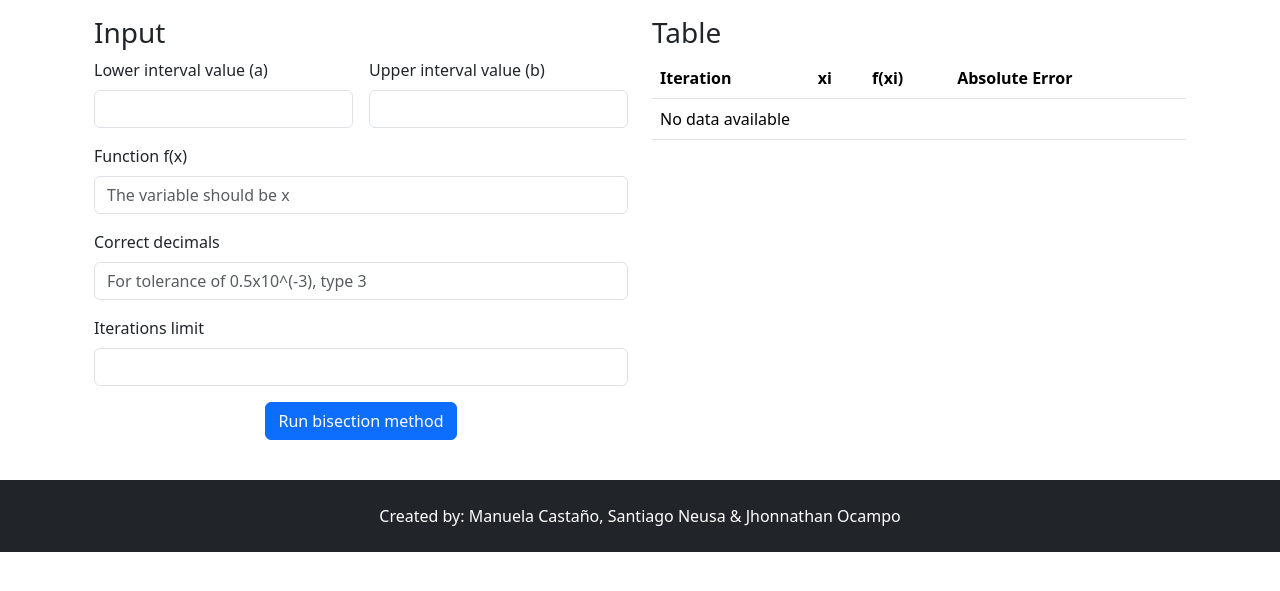
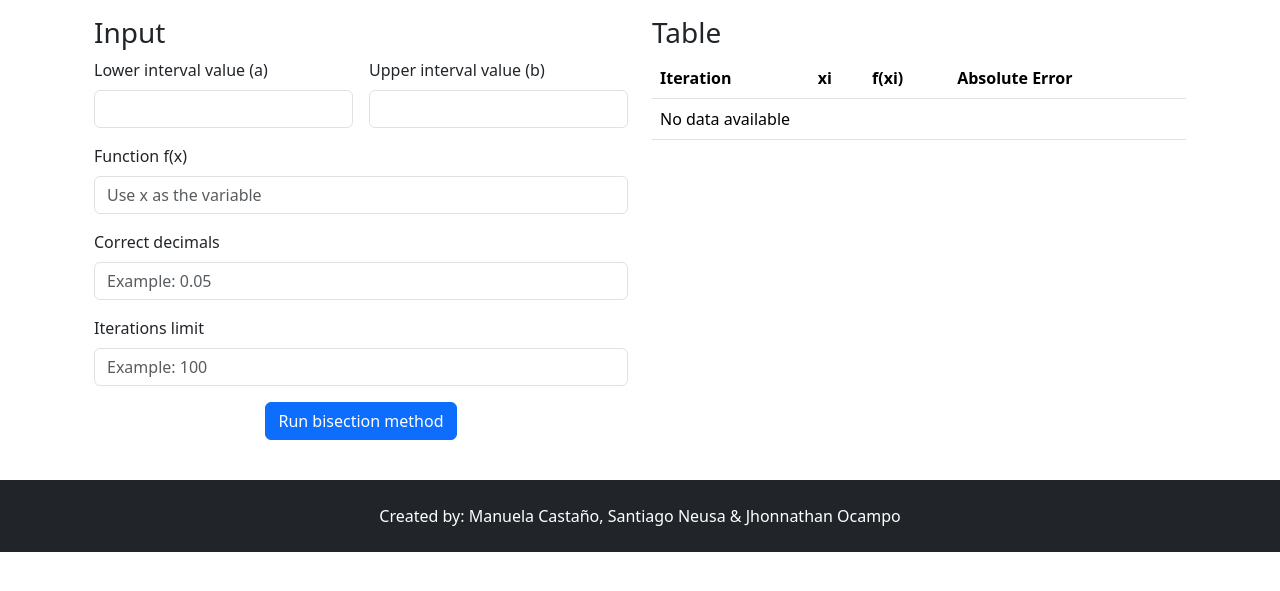
Before and after one commit to santiagoneusa/numerical-analysis-calculator, a Django app: template methods/templates/bisection.html in a window 1280 px wide. Shown: the part 131-722 px from the top of the page. Run offline with Django 5.2, Linux system fonts and the light colour scheme; the template is opened without the code that fills it, so the values that code supplies are empty.

Commit message:
fix: response for template_data

```diff
--- a/methods/templates/base_methods.html
+++ b/methods/templates/base_methods.html
@@ -34,7 +34,7 @@
                         </tr>
                     </thead>
                     <tbody>
-                        {% for row in template_data.table %}
+                        {% for row in template_data.response.table %}
                             <tr>
                                 {% for cell in row %}
                                     <td>{{ cell }}</td>
--- a/methods/templates/bisection.html
+++ b/methods/templates/bisection.html
@@ -18,21 +18,21 @@
     <div class="row g-3 align-items-center">
         <div class="mb-3">
             <label for="function" class="form-label">Function f(x)</label>
-            <input type="text" class="form-control" id="function" name="function" placeholder="The variable should be x" required>
+            <input type="text" class="form-control" id="function" name="function" placeholder="Use x as the variable" required>
         </div>
     </div>
 
     <div class="row g-3 align-items-center">
         <div class="mb-3">
             <label for="correct_decimals" class="form-label">Correct decimals</label>
-            <input type="number" class="form-control" id="correct_decimals" name="correct_decimals" placeholder="For tolerance of 0.5x10^(-3), type 3" required>
+            <input type="number" class="form-control" id="correct_decimals" name="correct_decimals" placeholder="Example: 0.05" required>
         </div>
     </div>
 
     <div class="row g-3 align-items-center">
         <div class="mb-3">
             <label for="iterations_limit" class="form-label">Iterations limit</label>
-            <input type="number" class="form-control" id="iterations_limit" name="iterations_limit" required>
+            <input type="number" class="form-control" id="iterations_limit" name="iterations_limit" placeholder="Example: 100" required>
         </div>
     </div>
 
--- a/methods/utils/MathEquationsManager.py
+++ b/methods/utils/MathEquationsManager.py
@@ -10,8 +10,3 @@ class MathEquationsManager:
         equation_text = equation_text.replace("^", "**")
         equation = sp.sympify(equation_text)
         return sp.lambdify(x, equation)
-
-    @staticmethod
-    def get_tolerance(decimals):
-        function = MathEquationsManager.parse_function("0.5*10^(-x)")
-        return function(decimals)
```
Also changed, not shown: methods/views.py (+7 -11 lines).
